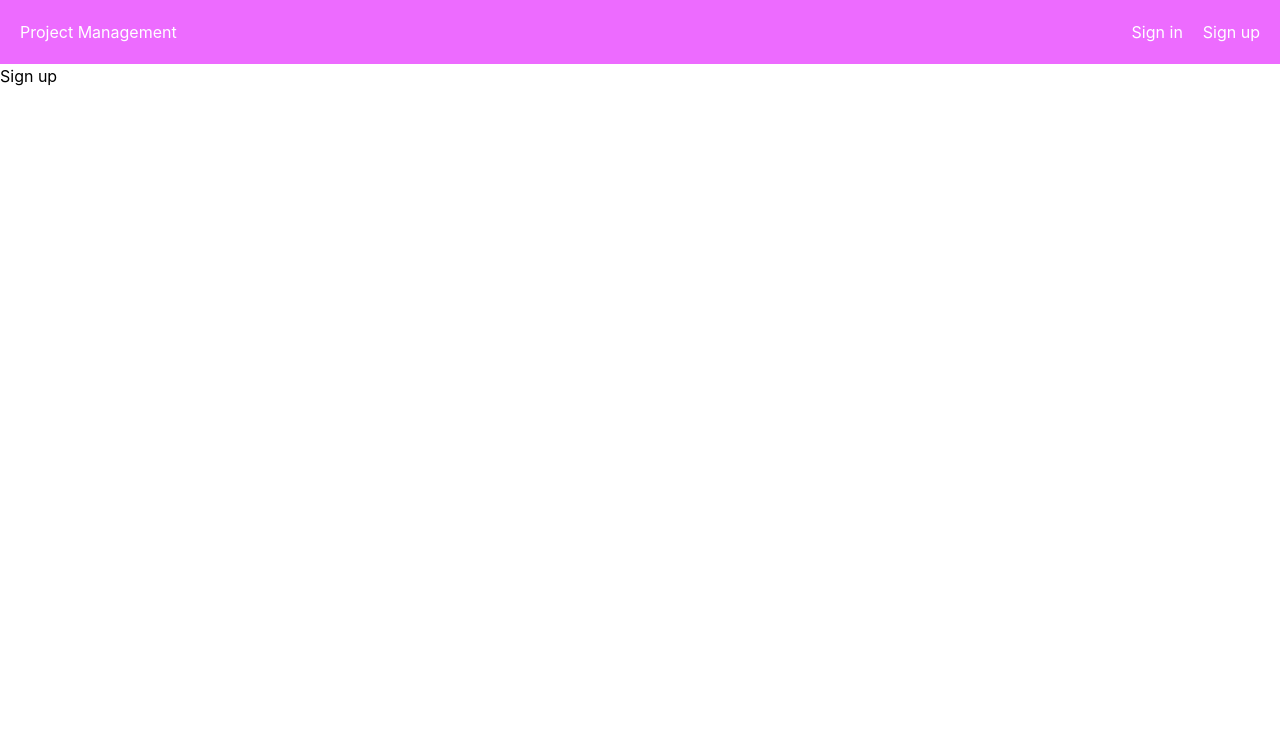
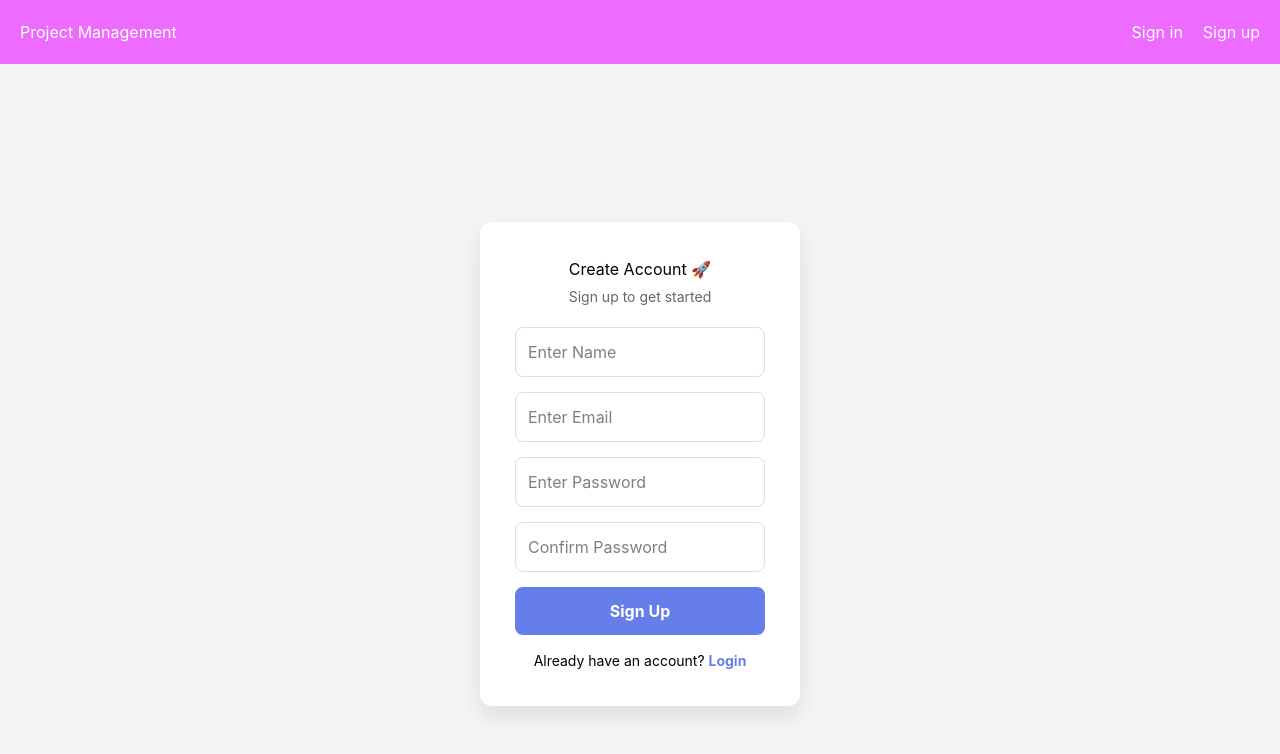
Before and after one commit to sakshi8756/Project-Management, a React app in the folder frontend/: page /Signup in a window 1280 px wide. Shown: the top 754 px of the page. Built offline with nearby package versions, Linux system fonts and the light colour scheme; the HTML template or start-up script is replaced by a standard one.

Commit message:
Create the sign up and sign in page and simple home page

```diff
--- a/frontend/src/Pages/Home.jsx
+++ b/frontend/src/Pages/Home.jsx
@@ -1,11 +1,70 @@
-import React from 'react'
+import React from "react";
 
 const Home = () => {
   return (
-    <div>
-      Home Page
+    <div style={styles.container}>
+      <div style={styles.card}>
+        <h1 style={styles.heading}>Welcome to Home Page 🏠</h1>
+        <p style={styles.text}>
+          You have successfully logged in. This is your dashboard.
+        </p>
+
+        <div style={styles.buttonGroup}>
+          <button style={styles.button}>Profile</button>
+          <button style={styles.button}>Settings</button>
+          <button style={styles.logout}>Logout</button>
+        </div>
+      </div>
     </div>
-  )
-}
+  );
+};
 
-export default Home
+const styles = {
+  container: {
+    height: "100vh",
+    display: "flex",
+    justifyContent: "center",
+    alignItems: "center",
+    background: "#f5f5f5"
+  },
+  card: {
+    background: "#fff",
+    padding: "40px",
+    borderRadius: "12px",
+    boxShadow: "0 10px 25px rgba(0,0,0,0.1)",
+    textAlign: "center",
+    width: "350px"
+  },
+  heading: {
+    marginBottom: "10px"
+  },
+  text: {
+    color: "#555",
+    marginBottom: "25px"
+  },
+  buttonGroup: {
+    display: "flex",
+    justifyContent: "space-between",
+    gap: "10px"
+  },
+  button: {
+    flex: 1,
+    padding: "10px",
+    background: "#667eea",
+    color: "#fff",
+    border: "none",
+    borderRadius: "6px",
+    cursor: "pointer"
+  },
+  logout: {
+    flex: 1,
+    padding: "10px",
+    background: "#ff4d4f",
+    color: "#fff",
+    border: "none",
+    borderRadius: "6px",
+    cursor: "pointer"
+  }
+};
+
+export default Home;
--- a/frontend/src/Pages/Login.jsx
+++ b/frontend/src/Pages/Login.jsx
@@ -1,11 +1,114 @@
-import React from 'react'
+import React, { useState } from "react";
 
 const Login = () => {
+  const [form, setForm] = useState({
+    email: "",
+    password: ""
+  });
+
+  const handleChange = (e) => {
+    setForm({
+      ...form,
+      [e.target.name]: e.target.value
+    });
+  };
+
+  const handleSubmit = (e) => {
+    e.preventDefault();
+    console.log("Login Data:", form);
+  };
+
   return (
-    <div>
-      Login
+    <div style={styles.container}>
+      <form style={styles.form} onSubmit={handleSubmit}>
+        <h2 style={styles.heading}>Welcome Back 👋</h2>
+        <p style={styles.subText}>Login to your account</p>
+
+        <input
+          type="email"
+          name="email"
+          placeholder="Enter Email"
+          value={form.email}
+          onChange={handleChange}
+          style={styles.input}
+          required
+        />
+
+        <input
+          type="password"
+          name="password"
+          placeholder="Enter Password"
+          value={form.password}
+          onChange={handleChange}
+          style={styles.input}
+          required
+        />
+
+        <button type="submit" style={styles.button}>
+          Login
+        </button>
+
+        <p style={styles.footer}>
+          Don’t have an account? <span style={styles.link}>Sign up</span>
+        </p>
+      </form>
     </div>
-  )
-}
+  );
+};
 
-export default Login
+const styles = {
+  container: {
+    height: "100vh",
+    display: "flex",
+    justifyContent: "center",
+    alignItems: "center",
+    background: "#f5f5f5"
+  },
+  form: {
+    background: "#fff",
+    padding: "35px",
+    borderRadius: "12px",
+    boxShadow: "0 20px 25px rgba(0,0,0,0.2)",
+    width: "320px",
+    display: "flex",
+    flexDirection: "column"
+  },
+  heading: {
+    textAlign: "center",
+    marginBottom: "5px"
+  },
+  subText: {
+    textAlign: "center",
+    marginBottom: "20px",
+    color: "#666",
+    fontSize: "14px"
+  },
+  input: {
+    padding: "12px",
+    marginBottom: "15px",
+    borderRadius: "8px",
+    border: "1px solid #ddd",
+    outline: "none"
+  },
+  button: {
+    padding: "12px",
+    background: "#667eea",
+    color: "#fff",
+    border: "none",
+    borderRadius: "8px",
+    cursor: "pointer",
+    fontWeight: "bold"
+  },
+  footer: {
+    marginTop: "15px",
+    textAlign: "center",
+    fontSize: "14px"
+  },
+  link: {
+    color: "#667eea",
+    cursor: "pointer",
+    fontWeight: "bold"
+  }
+};
+
+export default Login;
--- a/frontend/src/Pages/Signup.jsx
+++ b/frontend/src/Pages/Signup.jsx
@@ -1,11 +1,144 @@
-import React from 'react'
+import React, { useState } from "react";
 
 const Signup = () => {
+  const [form, setForm] = useState({
+    name: "",
+    email: "",
+    password: "",
+    confirmPassword: ""
+  });
+
+  const handleChange = (e) => {
+    setForm({
+      ...form,
+      [e.target.name]: e.target.value
+    });
+  };
+
+  const handleSubmit = (e) => {
+    e.preventDefault();
+
+    if (form.password !== form.confirmPassword) {
+      alert("Passwords do not match ❌");
+      return;
+    }
+
+    console.log("Signup Data:", form);
+    // 👉 yaha backend connect kar sakti ho
+  };
+
   return (
-    <div>
-      Sign up
+    <div style={styles.container}>
+      <form style={styles.form} onSubmit={handleSubmit}>
+        <h2 style={styles.heading}>Create Account 🚀</h2>
+        <p style={styles.subText}>Sign up to get started</p>
+
+        <input
+          type="text"
+          name="name"
+          placeholder="Enter Name"
+          value={form.name}
+          onChange={handleChange}
+          style={styles.input}
+          required
+        />
+
+        <input
+          type="email"
+          name="email"
+          placeholder="Enter Email"
+          value={form.email}
+          onChange={handleChange}
+          style={styles.input}
+          required
+        />
+
+        <input
+          type="password"
+          name="password"
+          placeholder="Enter Password"
+          value={form.password}
+          onChange={handleChange}
+          style={styles.input}
+          required
+        />
+
+        <input
+          type="password"
+          name="confirmPassword"
+          placeholder="Confirm Password"
+          value={form.confirmPassword}
+          onChange={handleChange}
+          style={styles.input}
+          required
+        />
+
+        <button type="submit" style={styles.button}>
+          Sign Up
+        </button>
+
+        <p style={styles.footer}>
+          Already have an account?{" "}
+          <span style={styles.link}>Login</span>
+        </p>
+      </form>
     </div>
-  )
-}
+  );
+};
 
-export default Signup
+const styles = {
+  container: {
+    height: "100vh",
+    display: "flex",
+    justifyContent: "center",
+    alignItems: "center",
+    background: "#f5f5f5"
+  },
+  form: {
+    background: "#fff",
+    padding: "35px",
+    borderRadius: "12px",
+    boxShadow: "0 10px 25px rgba(0,0,0,0.1)",
+    width: "320px",
+    display: "flex",
+    flexDirection: "column"
+  },
+  heading: {
+    textAlign: "center",
+    marginBottom: "5px"
+  },
+  subText: {
+    textAlign: "center",
+    marginBottom: "20px",
+    color: "#666",
+    fontSize: "14px"
+  },
+  input: {
+    padding: "12px",
+    marginBottom: "15px",
+    borderRadius: "8px",
+    border: "1px solid #ddd",
+    outline: "none"
+  },
+  button: {
+    padding: "12px",
+    background: "#667eea",
+    color: "#fff",
+    border: "none",
+    borderRadius: "8px",
+    cursor: "pointer",
+    fontWeight: "bold"
+  },
+  footer: {
+    marginTop: "15px",
+    textAlign: "center",
+    fontSize: "14px"
+  },
+  link: {
+    color: "#667eea",
+    cursor: "pointer",
+    fontWeight: "bold"
+  }
+};
+
+export default Signup;
```
